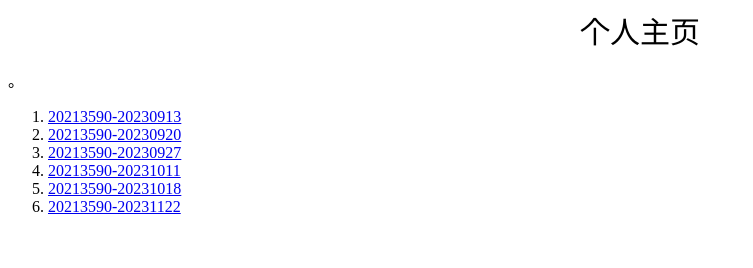
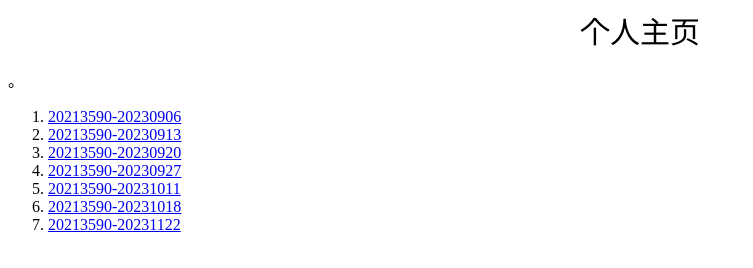
Before and after one commit to CHbm123/CHbm.github.io, a plain HTML site: page index.html in a window 1280 px wide. Shown: the whole page, without its empty margins (0-753 px from the left). Drawn offline with Linux system fonts and the light colour scheme.

Commit message:
Update index.html

```diff
--- a/index.html
+++ b/index.html
@@ -19,6 +19,9 @@
           。
       </p>
       <ol type="1">
+	        <li>
+           <a href="https://chbm123.github.io/CHbm.github.io/homework/20213590-20230906.txt" target="_blank">20213590-20230906</a>
+        </li>
           <li>
            <a href="https://chbm123.github.io/CHbm.github.io/homework/20213590-20230913.html" target="_blank">20213590-20230913</a>
         </li>
```
